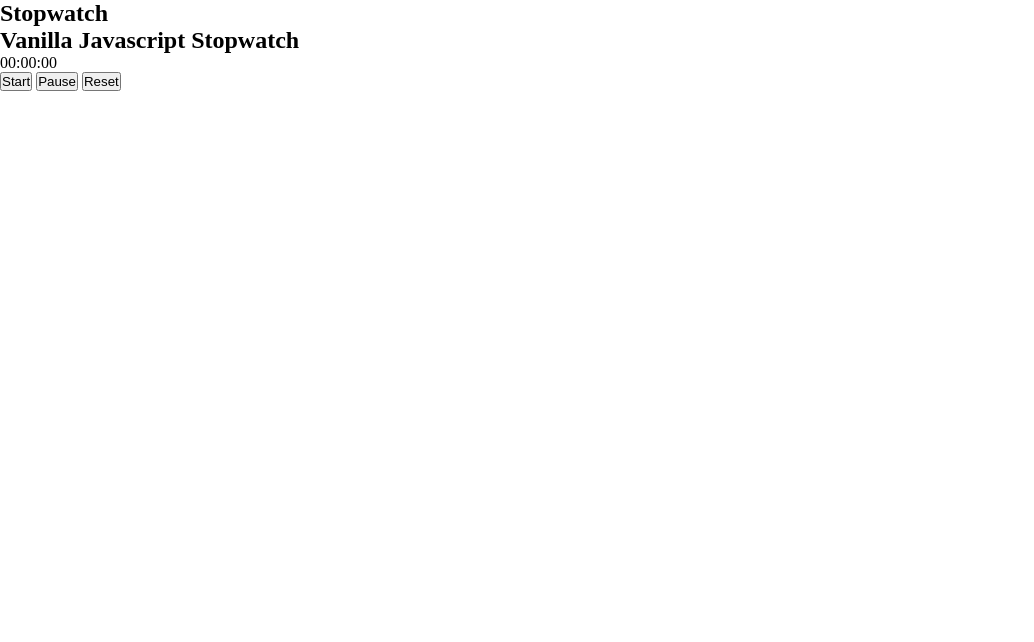
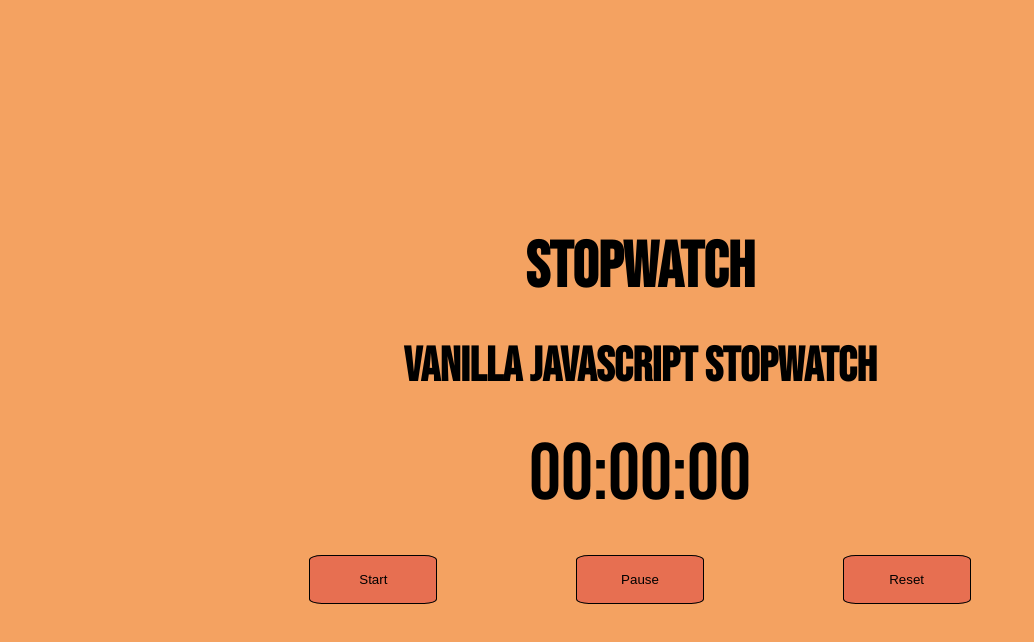
Before and after one commit to reeeeflex/js-stopwatch, a plain HTML site: page index.html in a window 1280 px wide. Shown: the whole page, without its empty margins (0-1034 px from the left). Drawn offline with Linux system fonts and the light colour scheme.

Commit message:
add styling to stopwatch

```diff
--- a/style.css
+++ b/style.css
@@ -3,3 +3,57 @@
   margin: 0;
   box-sizing: border-box;
 }
+
+body {
+  font-family: 'Bebas Neue', cursive;
+  background-color: #f4a261;
+}
+
+.container {
+  width: auto;
+  height: 100vh;
+  display: flex;
+  align-items: center;
+  justify-content: center;
+  flex-direction: column;
+}
+
+.container h1 {
+  padding: 2rem 0;
+  font-size: 4rem;
+}
+
+.container h2 {
+  padding-bottom: 2rem;
+  font-size: 3rem;
+}
+
+.container p {
+  padding-bottom: 2rem;
+  font-size: 5rem;
+}
+
+button {
+  cursor: pointer;
+  padding: 1rem;
+  border-radius: 10%;
+  height: auto;
+  width: 8rem;
+  background: none;
+  background-color: #e76f51;
+  border: 1px solid black;
+}
+
+.buttons {
+  width: 100vh;
+  display: flex;
+  justify-content: space-around;
+}
+
+@media (max-width: 768px) {
+  .buttons {
+    width: 75vh;
+    display: flex;
+    justify-content: space-evenly;
+  }
+}
```
